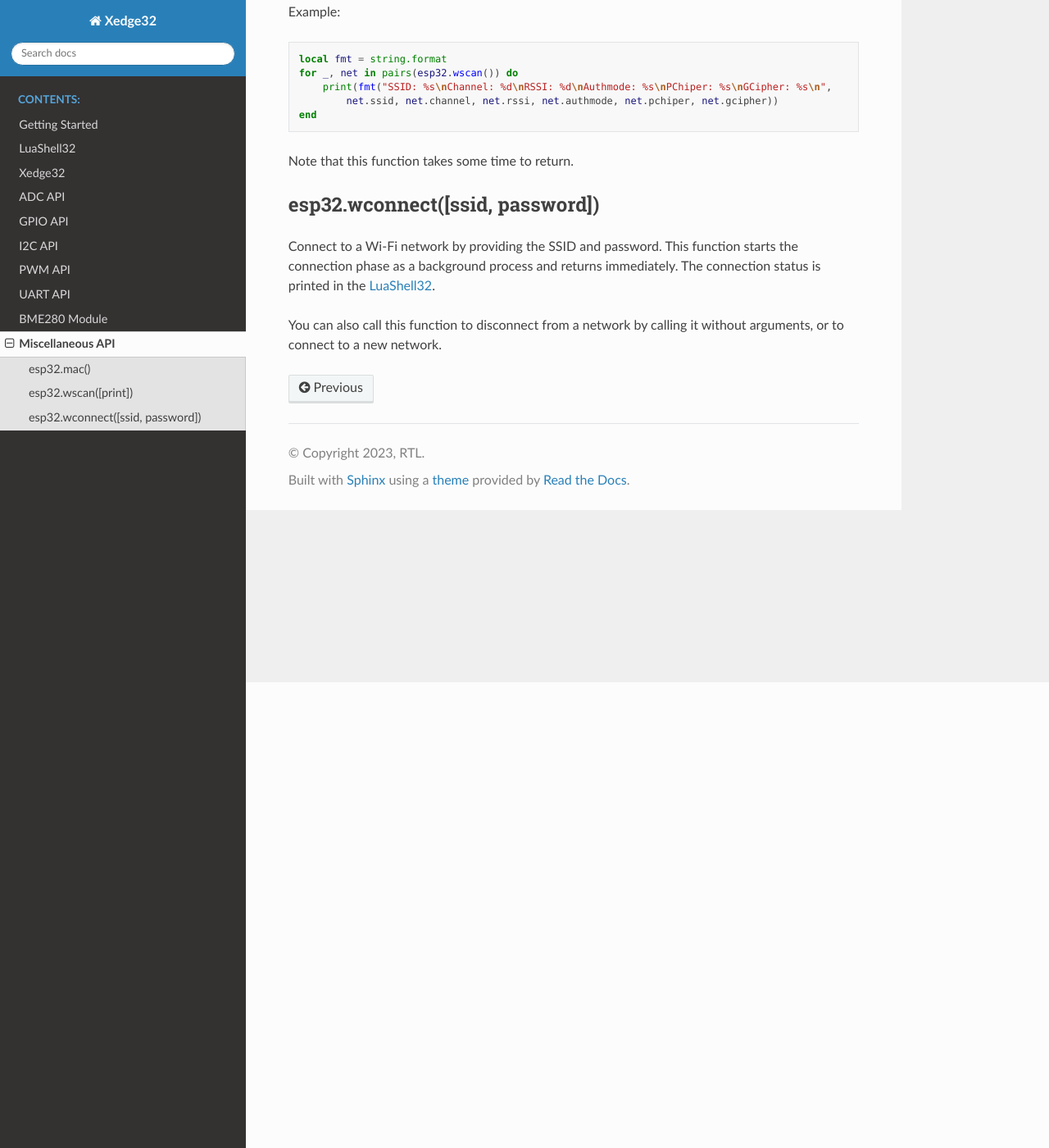
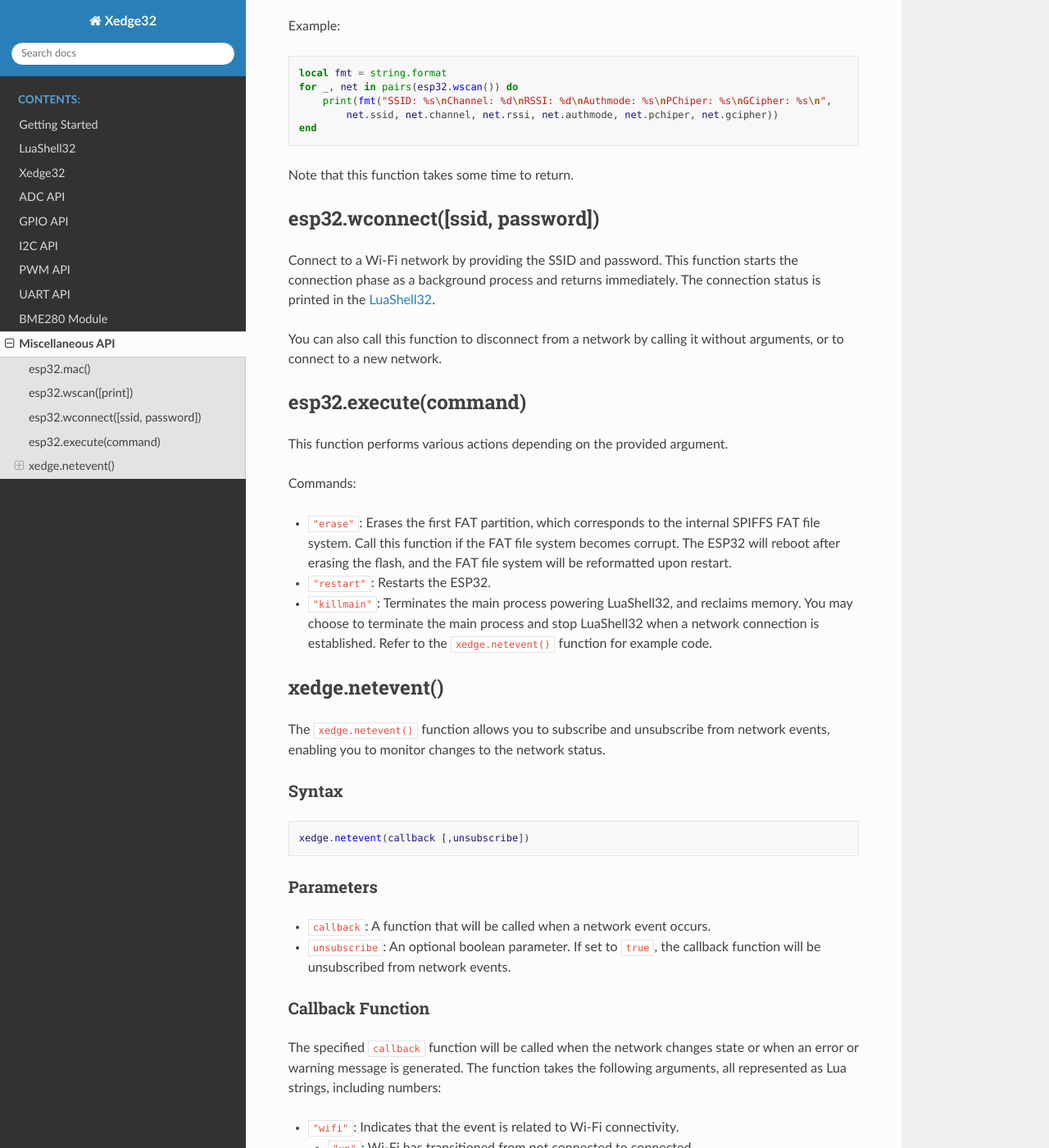
Before and after one commit to RealTimeLogic/Xedge32, a Sphinx documentation site: the page built from doc/source/misc.rst, in a window 1280 px wide and 1400 px high, scrolled down 568 px. Shown: the whole window at 82% size. Built offline with Sphinx 7.4.7 and the Read the Docs theme 2.0.0, drawn with Linux system fonts in a browser that asks for light colours; some of the changed text lies outside the part shown.

Commit message:
working on the APIs

```diff
--- a/doc/source/misc.rst
+++ b/doc/source/misc.rst
@@ -4,19 +4,20 @@
 The `esp32` module provides some miscellaneous functions.
 
 esp32.mac()
-~~~~~~~~~~~~~~~~~~~~
+--------------------
 This function returns the ESP32's 6 byte base MAC address.
 
 Example:
 
 .. code-block:: lua
 
-   local mac=esp32.mac():gsub(".",function(x) return string.format("%02X",string.byte(x)) end)
-   print(mac) -- Print MAC as hexadecimal numbers
+   local mac=esp32.mac()
+    -- Print MAC as hexadecimal numbers
+   print(mac:gsub(".",function(x) return string.format("%02X",string.byte(x)) end))
 
 
 esp32.wscan([print])
-~~~~~~~~~~~~~~~~~~~~
+--------------------
 
 Scan for Wi-Fi networks. The function returns a list of tables, where each table represents a network. The optional `print` argument can be set to `true` to print the data to :ref:`LuaShell32`.
 
@@ -33,8 +34,102 @@
 Note that this function takes some time to return.
 
 esp32.wconnect([ssid, password])
-~~~~~~~~~~~~~~~~~~~~~~~~~~~~~~~~
+--------------------------------
 
 Connect to a Wi-Fi network by providing the SSID and password. This function starts the connection phase as a background process and returns immediately. The connection status is printed in the :ref:`LuaShell32`.
 
 You can also call this function to disconnect from a network by calling it without arguments, or to connect to a new network.
+
+
+esp32.execute(command)
+-------------------------
+
+This function performs various actions depending on the provided argument.
+
+Commands:
+
+- ``"erase"``: Erases the first FAT partition, which corresponds to the internal SPIFFS FAT file system. Call this function if the FAT file system becomes corrupt. The ESP32 will reboot after erasing the flash, and the FAT file system will be reformatted upon restart.
+
+- ``"restart"``: Restarts the ESP32.
+
+- ``"killmain"``: Terminates the main process powering LuaShell32, and reclaims memory. You may choose to terminate the main process and stop LuaShell32 when a network connection is established. Refer to the ``xedge.netevent()`` function for example code.
+
+
+
+xedge.netevent()
+-----------------
+
+The ``xedge.netevent()`` function allows you to subscribe and unsubscribe from network events, enabling you to monitor changes to the network status.
+
+Syntax
+~~~~~~~
+
+.. code-block:: lua
+
+   xedge.netevent(callback [,unsubscribe])
+
+Parameters
+~~~~~~~~~~~
+
+- ``callback``: A function that will be called when a network event occurs.
+- ``unsubscribe``: An optional boolean parameter. If set to ``true``, the callback function will be unsubscribed from network events.
+
+Callback Function
+~~~~~~~~~~~~~~~~~~
+
+The specified ``callback`` function will be called when the network changes state or when an error or warning message is generated. The function takes the following arguments, all represented as Lua strings, including numbers:
+
+- ``"wifi"``: Indicates that the event is related to Wi-Fi connectivity.
+
+  - ``"up"``: Wi-Fi has transitioned from not connected to connected.
+
+- ``"wifi"``: Indicates that the event is related to Wi-Fi connectivity.
+
+  - ``"down"``: Wi-Fi has transitioned from connected to not connected.
+
+- ``"wifi"``: Indicates that the event is related to Wi-Fi connectivity.
+
+  - ``number``: A warning or error number as defined in the ESP-IDF (Espressif IoT Development Framework).
+
+- ``"wip"``: Indicates that the device has received its IP address, netmask, and gateway from the DHCP server.
+
+  - ``ip-address``: The assigned IP address.
+  - ``netmask``: The assigned network mask.
+  - ``gateway``: The assigned gateway.
+
+- ``"sntp"``: Indicates that the ESP32 has synchronized its system time with the time provided by pool.ntp.org.
+
+xedge.netevent usage
+~~~~~~~~~~~~~~~~~~~~~
+
+To subscribe to network events, simply pass a callback function to ``xedge.netevent()``
+
+.. code-block:: lua
+
+   xedge.netevent(function(event, valA, valB, valC)
+      if event == "wifi" then
+         if valA == "up" then
+            trace("Wi-Fi connected")
+         elseif valA == "down" then
+            trace("Wi-Fi disconnected")
+         else
+            trace("Wi-Fi error:", valA)
+         end
+      elseif event == "wip" then
+         trace("IP address:", valA, "network mask", valB, "gateway", valC)
+         -- We do not need LuaShell32 when we have a network connection
+         esp32.execute"killmain"
+      elseif event == "sntp" then
+         trace("Time synchronized")
+      end
+   end)
+
+
+To unsubscribe from network events, pass the same callback function along with the ``unsubscribe`` parameter set to ``true``::
+
+  xedge.netevent(myCallbackFunction, true)
+
+Note
+~~~~
+
+Keep in mind that all arguments in the callback function are represented as Lua strings, including numbers.
```
Also changed, not shown: doc/source/ADC.rst (+7 -7 lines), 4 other files.
